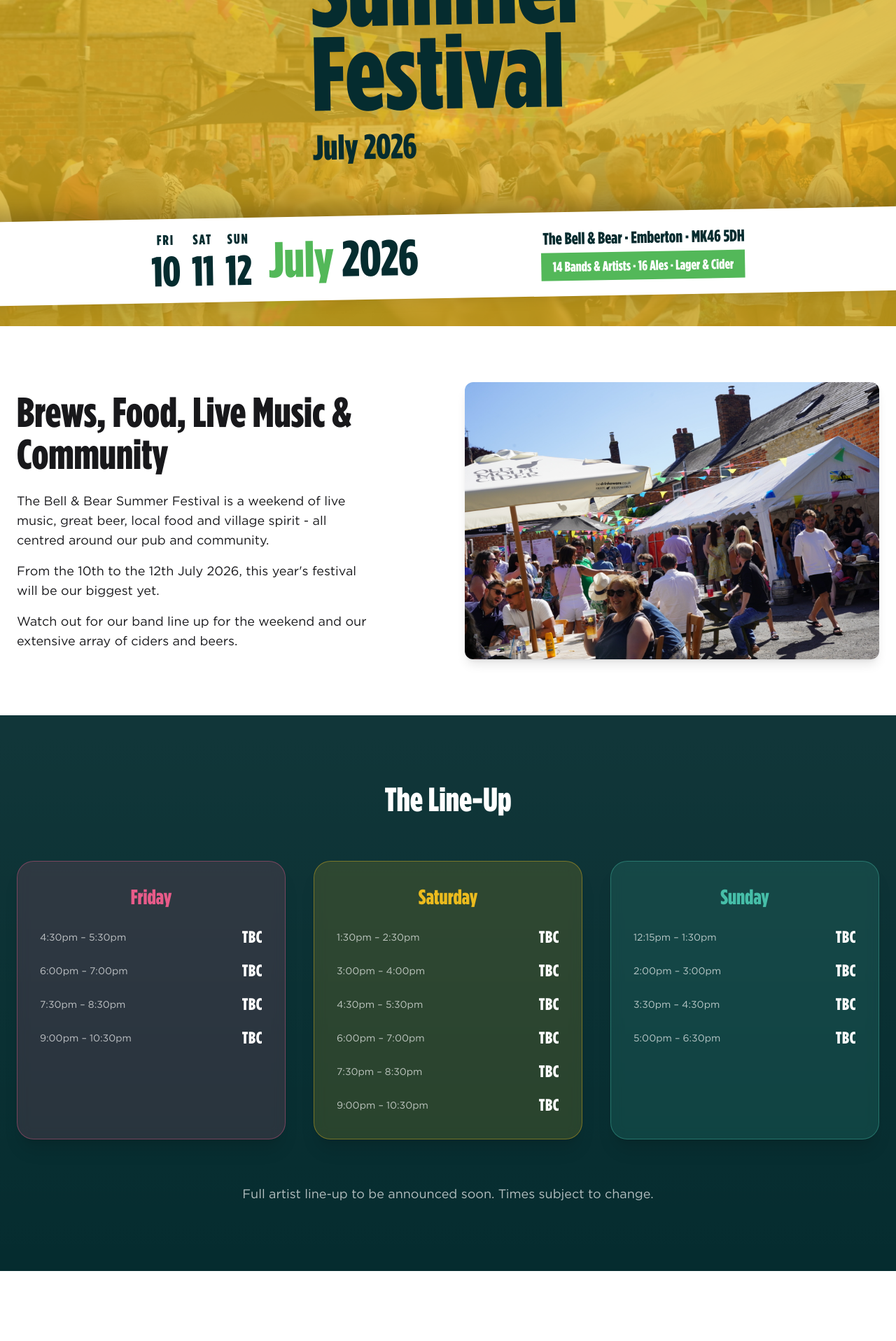
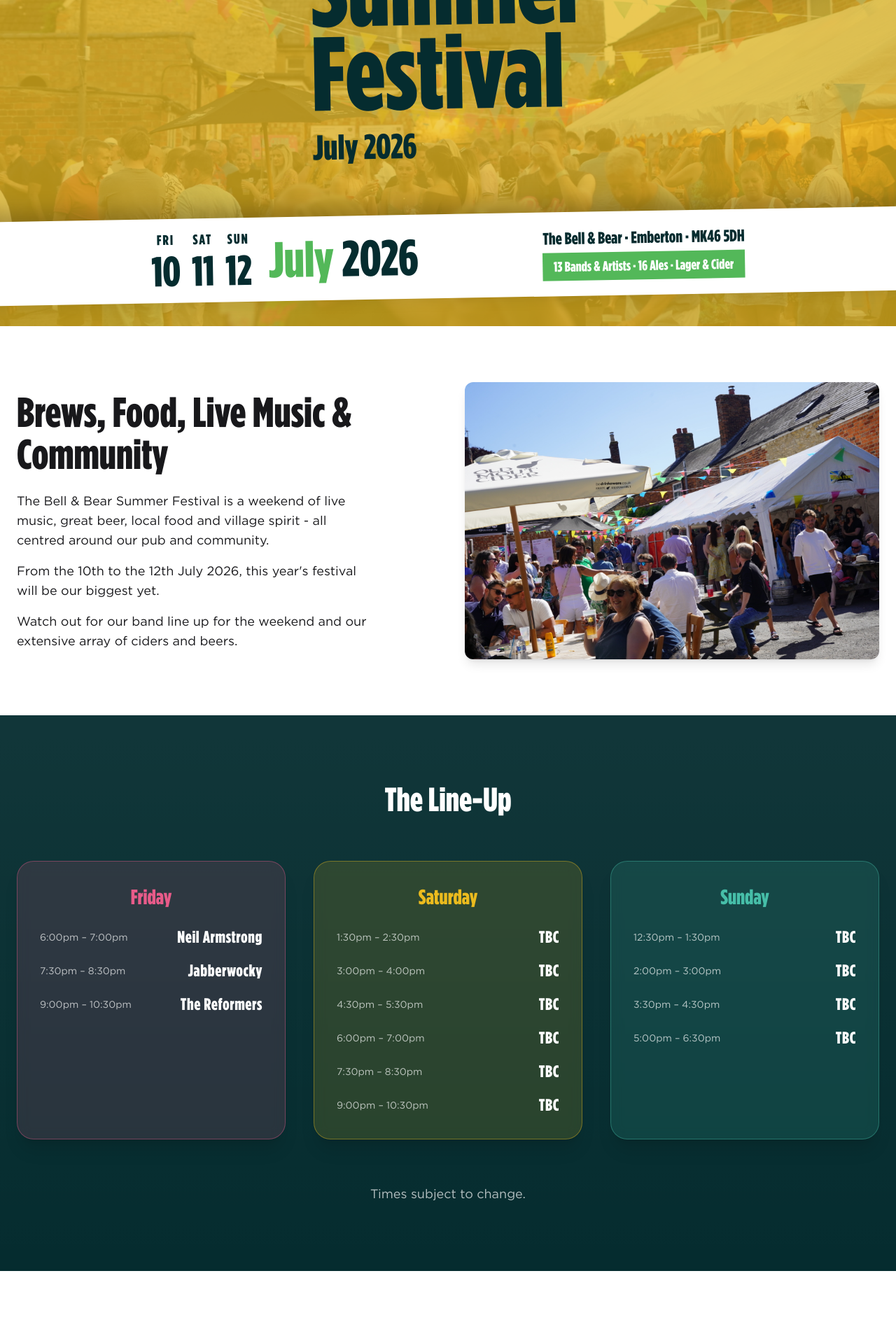
Before and after one commit to JoeShippo/bb-festival, a Next.js app: page / in a window 1280 px wide. Shown: the part 358-2274 px from the top of the page at 70% size. Built offline with nearby package versions, Linux system fonts and the light colour scheme.

Commit message:
Day1 Music

```diff
--- a/src/components/FestivalLineUp.tsx
+++ b/src/components/FestivalLineUp.tsx
@@ -4,10 +4,9 @@
     colour: "bg-[var(--pink)]/15 border-[var(--pink)]/40",
     accent: "text-[var(--pink)]",
     sets: [
-      { time: "4:30pm – 5:30pm", artist: "TBC" },
-      { time: "6:00pm – 7:00pm", artist: "TBC" },
-      { time: "7:30pm – 8:30pm", artist: "TBC" },
-      { time: "9:00pm – 10:30pm", artist: "TBC" },
+      { time: "6:00pm – 7:00pm", artist: "Neil Armstrong" },
+      { time: "7:30pm – 8:30pm", artist: "Jabberwocky" },
+      { time: "9:00pm – 10:30pm", artist: "The Reformers" },
     ],
   },
   {
@@ -28,7 +27,7 @@
     colour: "bg-[var(--teal)]/15 border-[var(--teal)]/40",
     accent: "text-[var(--teal)]",
     sets: [
-      { time: "12:15pm – 1:30pm", artist: "TBC" },
+      { time: "12:30pm – 1:30pm", artist: "TBC" },
       { time: "2:00pm – 3:00pm", artist: "TBC" },
       { time: "3:30pm – 4:30pm", artist: "TBC" },
       { time: "5:00pm – 6:30pm", artist: "TBC" },
@@ -89,7 +88,7 @@
         </div>
 
         <p className="mt-16 text-center text-white/70 text-lg">
-          Full artist line-up to be announced soon. Times subject to change.
+          Times subject to change.
         </p>
       </div>
     </section>
--- a/src/components/HeroBanner.tsx
+++ b/src/components/HeroBanner.tsx
@@ -79,7 +79,7 @@
             <Link href="https://maps.app.goo.gl/4KQM4UkYJkyL3yqF7" className="hover:underline" target='_blank'>The Bell & Bear · Emberton · MK46 5DH</Link>
           </div>
           <div className="inline-block mt-1 px-4 py-1.5 bg-[var(--green)] text-white text-lg md:text-xl">
-            14 Bands & Artists · 16 Ales · Lager & Cider
+            13 Bands & Artists · 16 Ales · Lager & Cider
           </div>
         </div>
 
```
